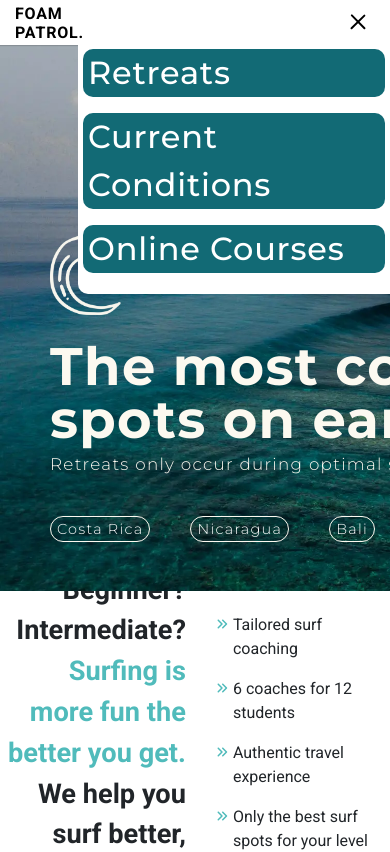
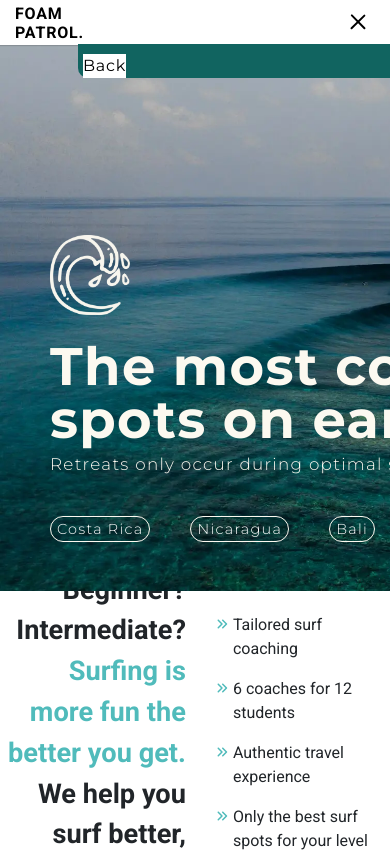
Before and after one commit to AaronoKwok/foam-patrol2, a React (Create React App) app: page / in a window 390 px wide. Shown: the top 852 px of the page. Built offline with nearby package versions, Linux system fonts and the light colour scheme.

Commit message:
nav mobile

```diff
--- a/public/index.css
+++ b/public/index.css
@@ -2219,8 +2219,8 @@ body {
 
 .mobile-drop {
   position: absolute;
-  background-color: white;
-  padding: 5px;
+  background-color: rgb(17, 100, 96);
+  padding: 10px 5px 0px 5px;
   width: 80vw;
   right: 0px;
   top: 44px;
@@ -2231,14 +2231,23 @@ body {
 .drop-title {
   font-size: 2em;
   font-weight: 500;
-  background-color: rgb(18, 106, 117);
+  background-color: rgb(42, 142, 155);
   color: white;
   border-radius: 10px;
   padding-left: 5px;
 }
 
+.drop-title:hover {
+  cursor: pointer;
+}
+
 .mobile-link:hover {
   text-decoration: none;
+}
+
+.go-back {
+  background-color: white;
+  width: fit-content
 }
 
 
--- a/src/components/header.js
+++ b/src/components/header.js
@@ -12,6 +12,8 @@ function Header() {
 
     const [hover, setHover] = useState(true)
     const [drop, setDrop] = useState(false)
+    const [retreats, setRetreats] = useState(false)
+    const [conditions, setConditions] = useState(false)
 
     const {
         pleasurePoint,
@@ -42,6 +44,19 @@ function Header() {
 
     function mobileDrop() {
         setDrop(!drop)
+    }
+
+    function chooseRetreats() {
+        setRetreats(true)
+    }
+
+    function chooseConditions() {
+        setConditions(true)
+    }
+
+    function goBack() {
+        setRetreats(false);
+        setConditions(false);
     }
 
     //Returns different css element names on page load - use location.pathname as dependency
@@ -77,9 +92,26 @@ function Header() {
                                 <div className="bottom-cross"></div>
                             </div>
                             <section className="mobile-drop">
-                                <p className="drop-title">Retreats</p>
-                                <p className="drop-title">Current Conditions</p>
-                                <Link className="mobile-link" to="/online-courses"><p className="drop-title">Online Courses</p></Link>
+                                {
+                                    (!retreats && conditions) &&
+                                    <div>
+                                        <p className="drop-title" onClick={chooseRetreats}>Retreats</p>
+                                        <p className="drop-title" onClick={chooseConditions}>Current Conditions</p>
+                                        <Link className="mobile-link" to="/online-courses"><p className="drop-title">Online Courses</p></Link>
+                                    </div>
+                                }
+                                {
+                                    (!retreats) &&
+                                    <div>
+                                        <div onClick={goBack} className="go-back">Back</div>
+                                    </div>
+                                }
+                                {
+                                    (conditions) &&
+                                    <div>
+                                        <div onClick={goBack}>Back</div>
+                                    </div>
+                                }
                             </section>
                         </div>
 
```
